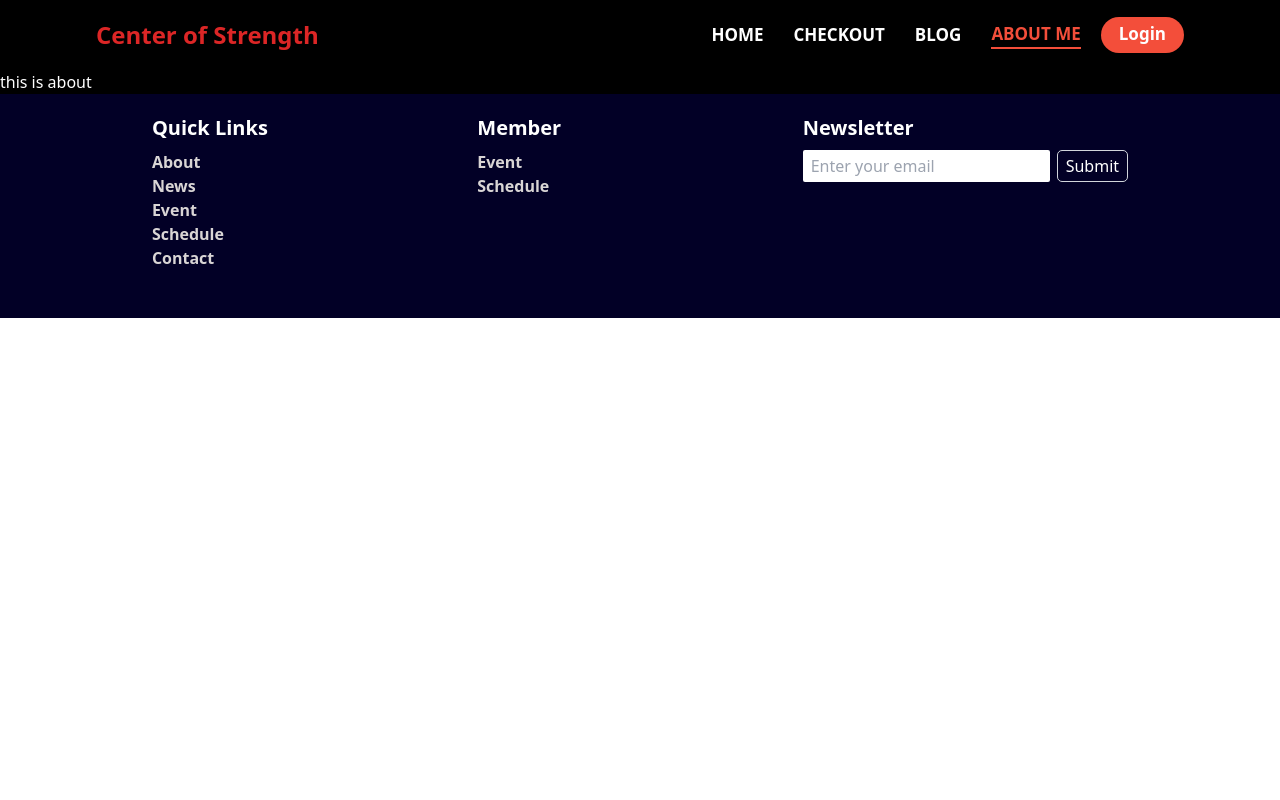
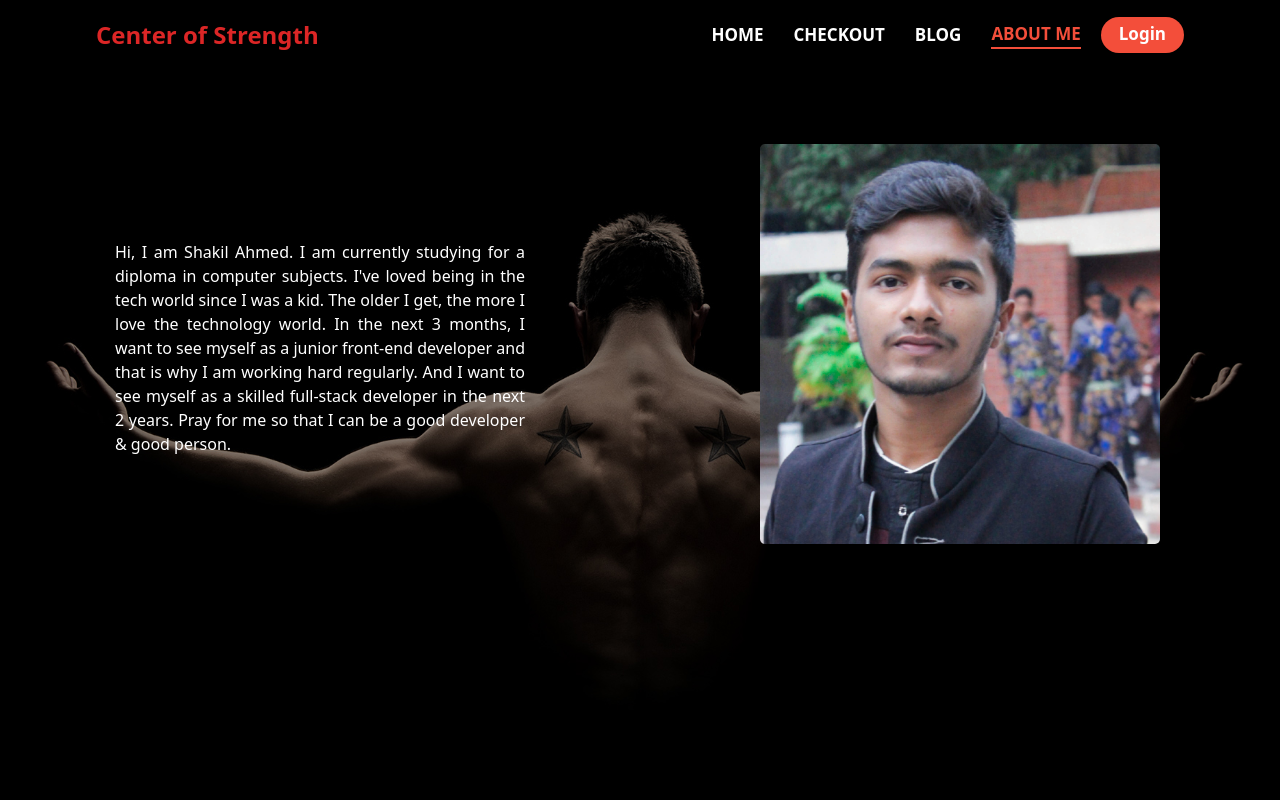
Before and after one commit to iamshakil19/center-of-strength, a React (Create React App) app: page /about in a window 1280 px wide. Shown: the top 800 px of the page. Built offline with nearby package versions, Linux system fonts and the light colour scheme; no server answers; the HTML template or start-up script is replaced by a standard one.

Commit message:
about me page added

```diff
--- a/src/Components/About/About.css
+++ b/src/Components/About/About.css
@@ -0,0 +1,29 @@
+.about-container img{
+width: 250px;
+display: block;
+margin: 0 auto;
+border-radius: 5px;
+}
+.about-container {
+    margin: 50px 0;
+    height: 100vh;
+}
+.text-container{
+    width: 290px;
+    margin: 0 auto;
+}
+@media only screen and (min-width: 688px) {
+    .about-container{
+        display: grid;
+        grid-template-columns: 1fr 1fr;
+    }
+}
+@media only screen and (min-width: 992px) {
+    .about-container img{
+        width: 400px;
+    }
+    .text-container{
+        width: 450px;
+        margin-top: 100px;
+    }
+}
--- a/src/Components/About/About.js
+++ b/src/Components/About/About.js
@@ -1,10 +1,17 @@
 import React from 'react';
-import  './About.css'
+import './About.css'
+import shakilImg from '../../Images/shakil.jpg'
+
 
 const About = () => {
     return (
-        <div>
-            <h2 className='text-white'>this is about</h2>
+        <div className='about-container'>
+            <div className='text-container'>
+                <p className='text-white p-5 text-justify'>Hi, I am Shakil Ahmed. I am currently studying for a diploma in computer subjects. I've loved being in the tech world since I was a kid. The older I get, the more I love the technology world. In the next 3 months, I want to see myself as a junior front-end developer and that is why I am working hard regularly. And I want to see myself as a skilled full-stack developer in the next 2 years. Pray for me so that I can be a good developer & good person.</p>
+            </div>
+            <div className='p-5 pt-6'>
+                <img src={shakilImg} alt="" />
+            </div>
         </div>
     );
 };
--- a/src/Components/AllServices/AllServices.js
+++ b/src/Components/AllServices/AllServices.js
@@ -6,7 +6,7 @@ const AllServices = () => {
     const [services, setServices] = useServices()
     return (
         <div>
-            <h1 className='mt-12 mb-5 protein-title text-center'>All Packages</h1>
+            <h1 className='mt-12 mb-5 protein-title text-center'>All Services</h1>
             <div className='services-container'>
                 {
                     services.map(service => <AllService
--- a/src/Components/NotFound/NotFound.css
+++ b/src/Components/NotFound/NotFound.css
@@ -9,6 +9,6 @@
 
 @media only screen and (min-width: 688px) {
     .notFound-container{
-        background-size: 600px;
+        background-size: 500px;
     }
 }
--- a/src/Components/Services/Services.js
+++ b/src/Components/Services/Services.js
@@ -17,7 +17,7 @@ const Services = () => {
 
     return (
         <div className=''>
-            <h1 className='mt-12 mb-5 protein-title text-center'>Our Packages</h1>
+            <h1 className='mt-12 mb-5 protein-title text-center'>Our Services</h1>
             <div className='services-container'>
                 {
                     top3Services.map(service => <Service
@@ -27,7 +27,7 @@ const Services = () => {
                 }
             </div>
             <div className='w-full text-center'>
-                <button onClick={navigateToAllProteins} className='text-white border-gray-300 border py-2 px-4 my-4 rounded font-medium'>All Packages</button>
+                <button onClick={navigateToAllProteins} className='text-white border-gray-300 border py-2 px-4 my-4 rounded font-medium'>All Services</button>
             </div>
         </div>
     );
--- a/src/Components/Shared/Loading/Loading.js
+++ b/src/Components/Shared/Loading/Loading.js
@@ -2,8 +2,16 @@ import React from 'react';
 import './Loading.css'
 const Loading = () => {
     return (
-        <div style={{height: "100vh"}}>
-            <h2 className='text-white'>Loading...</h2>
+        <div style={{ height: "100vh" }} className="text-center mt-10">
+            <div>
+                <button disabled type="button" className=" py-2.5 px-5 mr-2 text-sm font-medium text-gray-900 bg-white rounded-lg border border-gray-200 hover:bg-gray-100 hover:text-blue-700 focus:z-10 focus:ring-4 focus:outline-none focus:ring-blue-700 focus:text-blue-700 dark:bg-gray-800 dark:text-gray-400 dark:border-gray-600 dark:hover:text-white dark:hover:bg-gray-700 inline-flex items-center">
+                    <svg role="status" className="inline w-4 h-4 mr-2 text-gray-200 animate-spin dark:text-gray-600" viewBox="0 0 100 101" fill="none" xmlns="http://www.w3.org/2000/svg">
+                        <path d="M100 50.5908C100 78.2051 77.6142 100.591 50 100.591C22.3858 100.591 0 78.2051 0 50.5908C0 22.9766 22.3858 0.59082 50 0.59082C77.6142 0.59082 100 22.9766 100 50.5908ZM9.08144 50.5908C9.08144 73.1895 27.4013 91.5094 50 91.5094C72.5987 91.5094 90.9186 73.1895 90.9186 50.5908C90.9186 27.9921 72.5987 9.67226 50 9.67226C27.4013 9.67226 9.08144 27.9921 9.08144 50.5908Z" fill="currentColor" />
+                        <path d="M93.9676 39.0409C96.393 38.4038 97.8624 35.9116 97.0079 33.5539C95.2932 28.8227 92.871 24.3692 89.8167 20.348C85.8452 15.1192 80.8826 10.7238 75.2124 7.41289C69.5422 4.10194 63.2754 1.94025 56.7698 1.05124C51.7666 0.367541 46.6976 0.446843 41.7345 1.27873C39.2613 1.69328 37.813 4.19778 38.4501 6.62326C39.0873 9.04874 41.5694 10.4717 44.0505 10.1071C47.8511 9.54855 51.7191 9.52689 55.5402 10.0491C60.8642 10.7766 65.9928 12.5457 70.6331 15.2552C75.2735 17.9648 79.3347 21.5619 82.5849 25.841C84.9175 28.9121 86.7997 32.2913 88.1811 35.8758C89.083 38.2158 91.5421 39.6781 93.9676 39.0409Z" fill="#1C64F2" />
+                    </svg>
+                    Loading...
+                </button>
+            </div>
         </div>
     );
 };
```
Also changed, not shown: src/Images/shakil.jpg (added), 1 other file (tests, documents, lock files or other folders).
